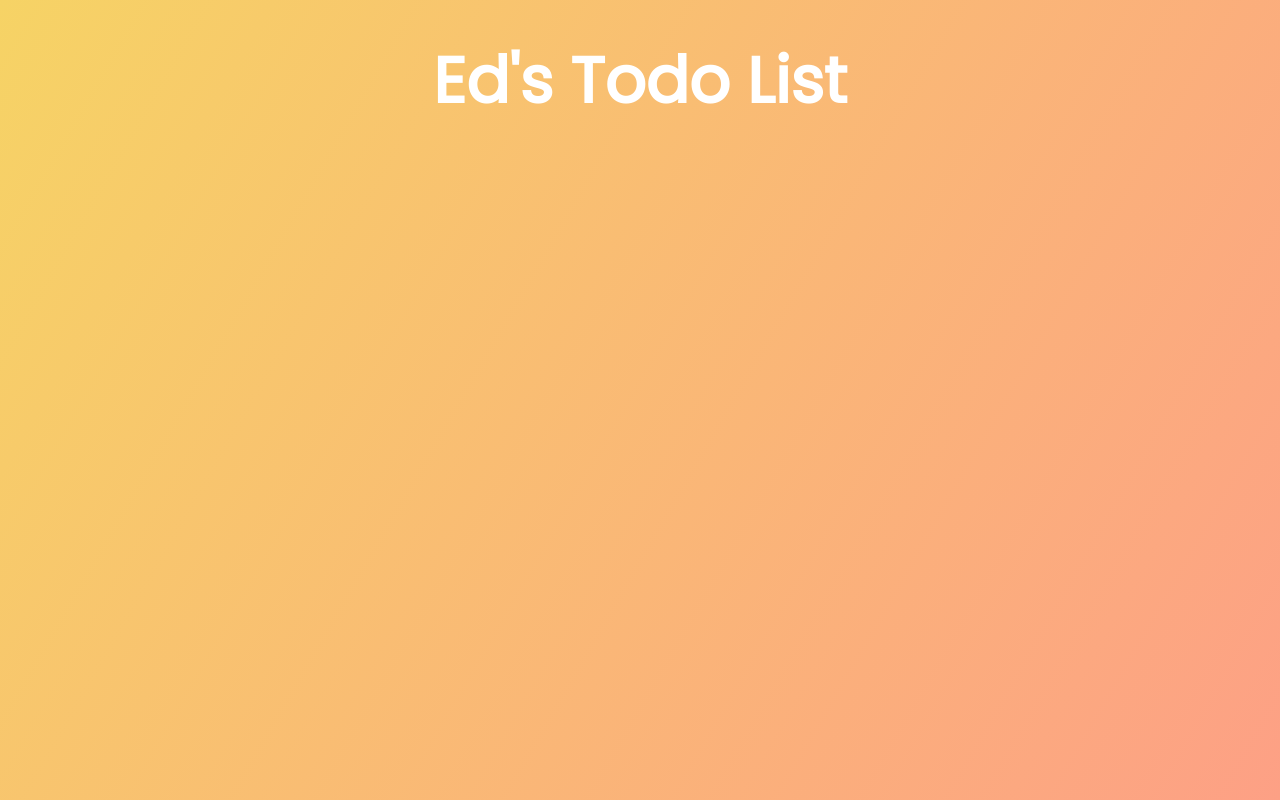
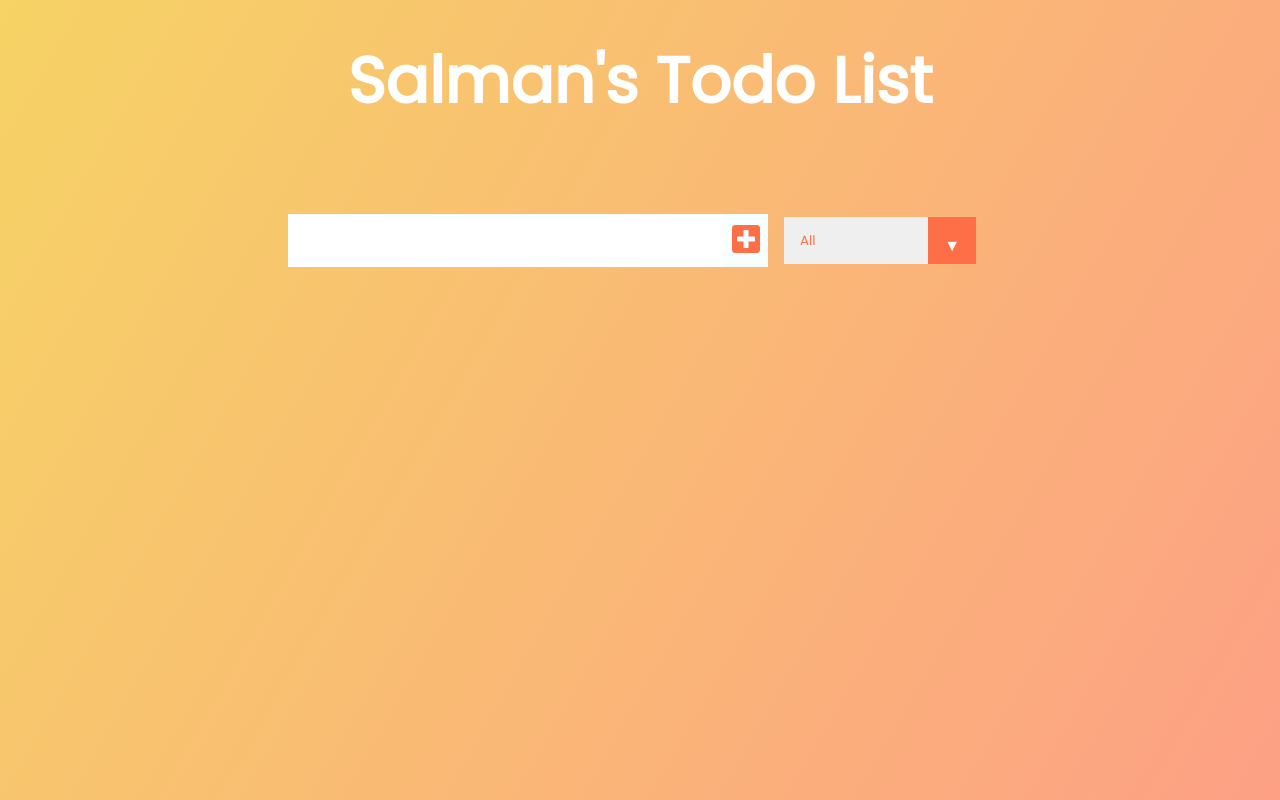
Before and after one commit to salmanzafar40/TodoAppReact, a React (Create React App) app: page / in a window 1280 px wide. Built offline with nearby package versions, Linux system fonts and the light colour scheme.

Commit message:
Form component done

```diff
--- a/src/App.js
+++ b/src/App.js
@@ -1,12 +1,14 @@
 import React from 'react';
 import './App.css';
+import Form from "./components/Form";
 
 function App() {
   return (
     <div className="App">
         <header>
-            <h1>Ed's Todo List</h1>
+            <h1>Salman's Todo List</h1>
         </header>
+        <Form/>
     </div>
   );
 }
--- /dev/null
+++ b/src/components/Form.js
@@ -0,0 +1,21 @@
+import React from "react";
+
+const Form = props => {
+    return (
+        <form>
+            <input type="text" className="todo-input"/>
+            <button className="todo-button" type="submit">
+                <i className="fas fa-plus-square"/>
+            </button>
+            <div className="select">
+                <select name="todos" className="filter-todo">
+                    <option value="all">All</option>
+                    <option value="completed">Completed</option>
+                    <option value="uncompleted">Uncompleted</option>
+                </select>
+            </div>
+        </form>
+    );
+}
+
+export default Form;
```
